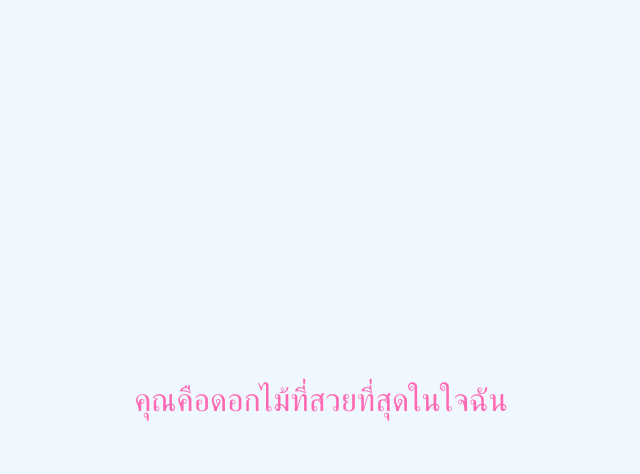
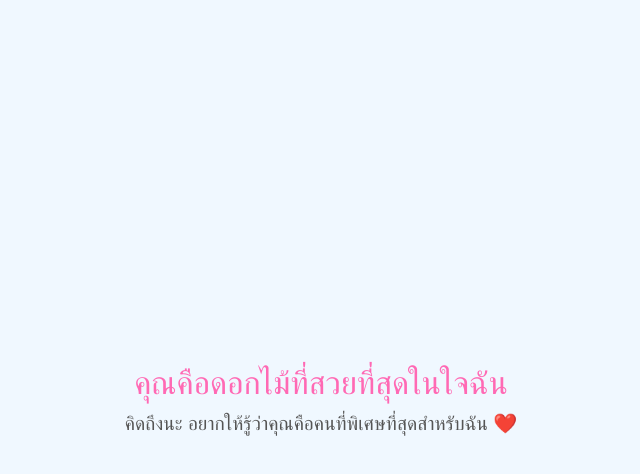
Before and after one commit to grapeinw/math, a plain HTML site: page index.html in a window 1280 px wide. Both pictures are taken after a click on the element 640 px from the left and 400 px from the top of the page. Shown: the whole page, without its empty margins (319-959 px from the left). Drawn offline with Linux system fonts and the light colour scheme.

Commit message:
Update index.html

```diff
--- a/index.html
+++ b/index.html
@@ -3,12 +3,13 @@
 <head>
 <meta charset="UTF-8">
 <meta name="viewport" content="width=device-width, initial-scale=1.0">
-<title>flower</title>
+<title>ดอกไม้เซอร์ไพรส์</title>
 <style>
   body {
     display: flex;
     justify-content: center;
     align-items: center;
+    flex-direction: column;
     height: 100vh;
     margin: 0;
     background-color: #f0f8ff;
@@ -20,35 +21,46 @@
     text-align: center;
     cursor: pointer;
     transition: transform 0.3s ease;
+    margin-bottom: 10px;
   }
 
   .flower {
     width: 100px;
     height: 100px;
-    background: url('—Pngtree—rose cartoon flowers flowers bouquet_3971201.png') no-repeat center/contain;
+    background: url('flower.png') no-repeat center/contain;
   }
 
   .message {
     color: #ff69b4;
+  }
+
+  #extra-message {
+    font-size: 1.2rem;
+    color: #555;
+    display: none;
   }
 </style>
 </head>
 <body>
 
 <div id="content" onclick="toggleContent()"></div>
+<div id="extra-message">คิดถึงนะ อยากให้รู้ว่าคุณคือคนที่พิเศษที่สุดสำหรับฉัน ❤️</div>
 
 <script>
   let isFlower = true;
 
   function toggleContent() {
     const content = document.getElementById('content');
+    const extraMessage = document.getElementById('extra-message');
 
     if (isFlower) {
       content.innerHTML = '<div class="flower"></div>';
       content.classList.remove('message');
+      extraMessage.style.display = 'none';
     } else {
       content.innerHTML = 'คุณคือดอกไม้ที่สวยที่สุดในใจฉัน';
       content.classList.add('message');
+      extraMessage.style.display = 'block';
     }
     isFlower = !isFlower;
   }
```
